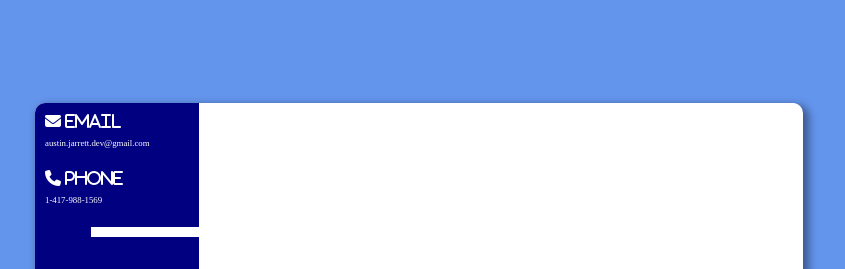
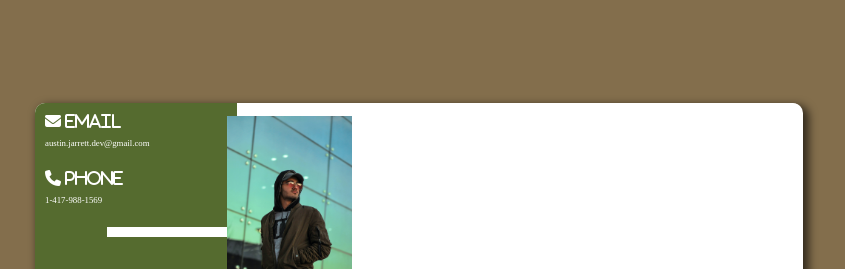
Before and after one commit to austin-jarrett-dev/big-dev-soon-business-card-freerun-703687, a plain HTML site: page index.html in a window 1280 px wide. Shown: the part 192-461 px from the top of the page, without its empty margins (221-1066 px from the left). Drawn offline with Linux system fonts and the light colour scheme.

Commit message:
add user image to page (#3)

```diff
--- a/index.css
+++ b/index.css
@@ -1,6 +1,6 @@
 /* This is an example CSS file, feel free to remove/edit it anytime */
 body {
-  background-color: cornflowerblue;
+  background-color: #836e4c;
   display: flex;
   justify-content: center;
   align-items: center;
@@ -10,12 +10,31 @@ body {
 .card {
   background-color: white;
   width: 60vw;
+  min-width: 265px;
   height: min-content;
 
   border-radius: 10px;
-  box-shadow: 4px 4px 8px 2px rgba(0, 0, 0, 0.4);
+  box-shadow: 4px 4px 8px 2px rgba(0, 0, 0, 0.6);
 
   display: flex;
+}
+
+.card {
+  position: relative;
+}
+
+.photo {
+  width: 125px;
+  height: 200px;
+  position: absolute;
+  left: clamp(130px, 25%, 200px);
+  top: calc(50% - 100px);
+}
+
+.photo img {
+  width: 100%;
+  height: 100%;
+  object-fit: cover;
 }
 
 .contact {
@@ -24,8 +43,9 @@ body {
   justify-content: center;
   align-items: center;
 
-  background-color: navy;
-  width: 20%;
+  background-color: darkolivegreen;
+  width: 25%;
+  min-width: 130px;
   height: 100%;
 
   padding: 10px 0 10px 10px;
--- a/index.html
+++ b/index.html
@@ -1,5 +1,6 @@
 <!DOCTYPE html>
 <html>
+
 <head>
   <bds />
   <link rel="stylesheet"
@@ -10,11 +11,21 @@
 
   <script src="https://kit.fontawesome.com/5d1006c884.js"
           crossorigin="anonymous"></script>
+
+  <link rel="preload"
+        href="/assets/images/user-photo.jpg"
+        as="image">
 </head>
 
 <body>
   <!-- Place below is for your own exciting code -->
   <div class="card">
+
+    <div class="photo">
+      <img src="/assets/images/user-photo.jpg"
+           alt="User Photo">
+    </div>
+
     <div class="contact">
       <!-- email icon -->
       <div class="email">
```
